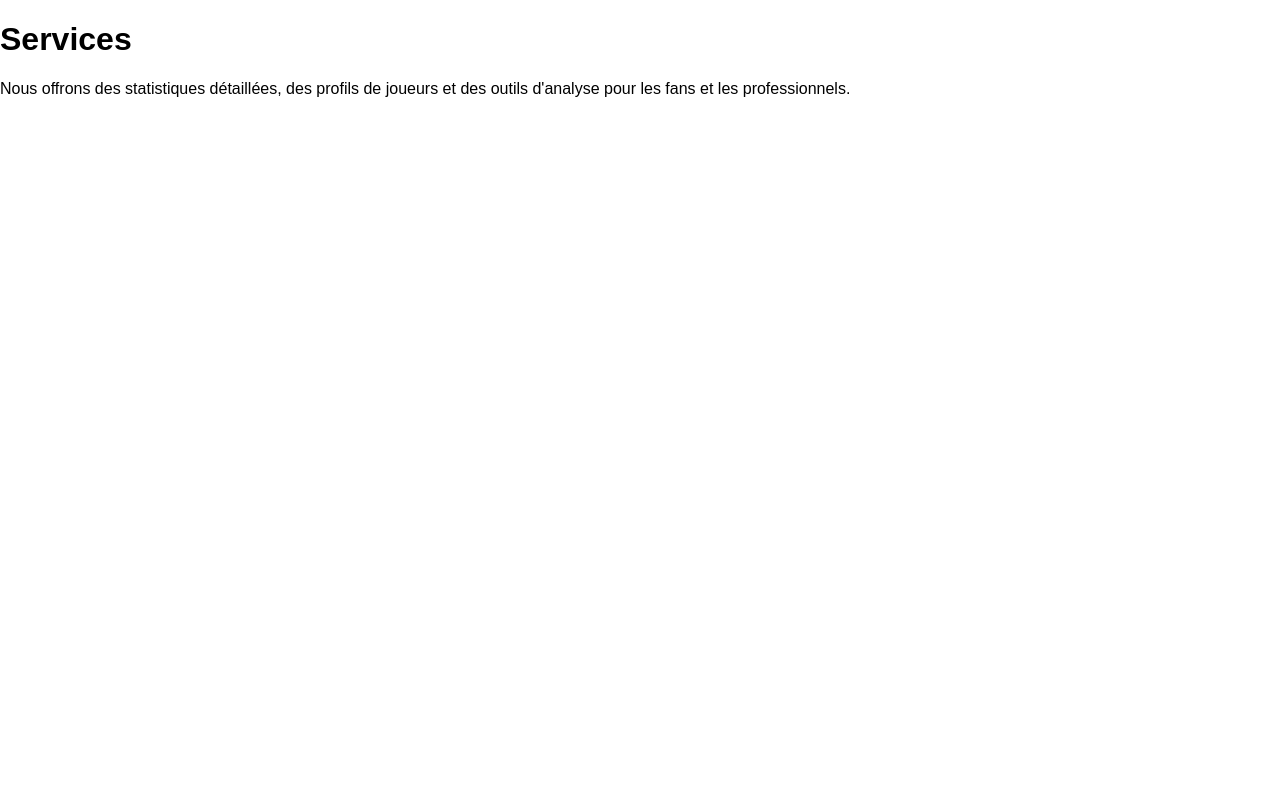
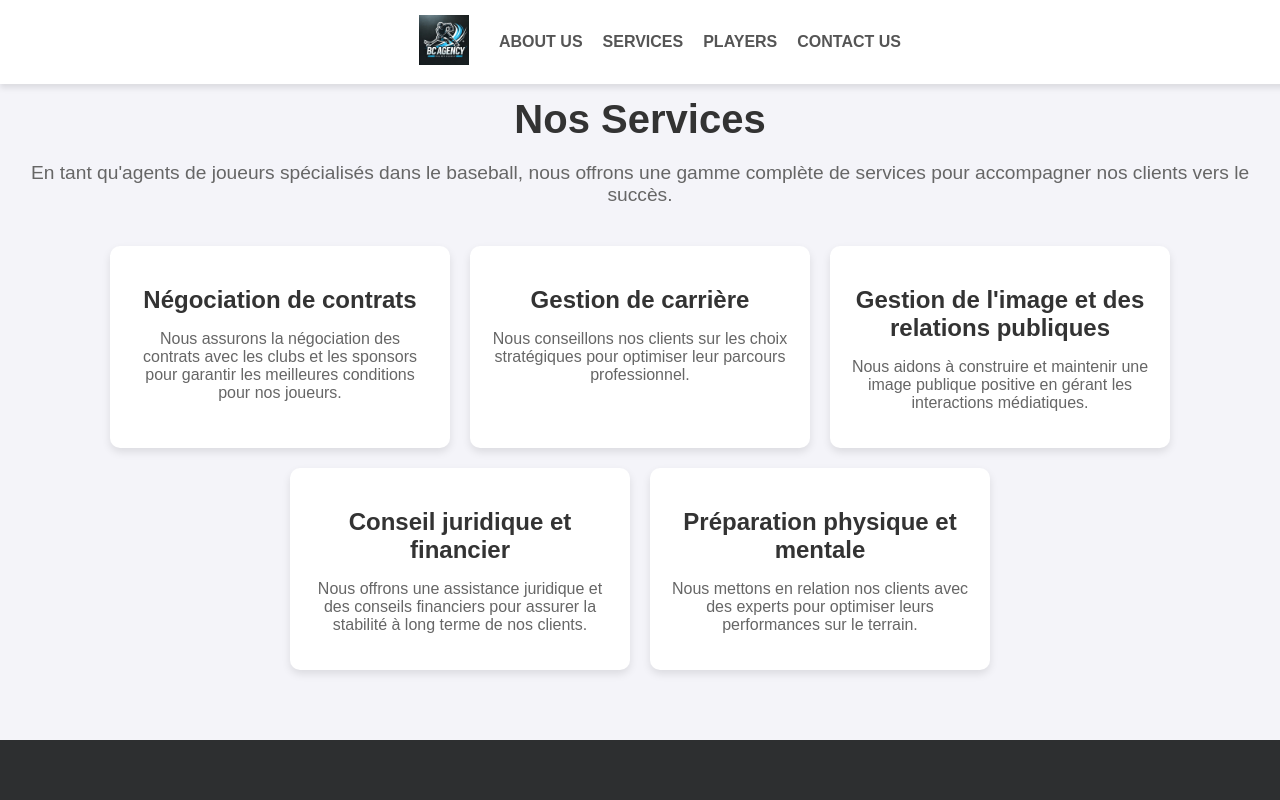
Before and after one commit to iffrit51/agency, a React (Create React App) app: page /services in a window 1280 px wide. Shown: the top 800 px of the page. Built offline with nearby package versions, Linux system fonts and the light colour scheme.

Commit message:
Add Services

```diff
--- /dev/null
+++ b/src/pages/Services.css
@@ -0,0 +1,74 @@
+body {
+    font-family: 'Arial', sans-serif;
+    margin: 0;
+    padding: 0;
+    box-sizing: border-box;
+}
+
+.services-section {
+    background-color: #f4f4f9;
+    padding: 70px 20px;
+    text-align: center;
+}
+
+.services-section h1 {
+    font-size: 2.5em;
+    margin-bottom: 20px;
+    color: #333;
+}
+
+.intro {
+    font-size: 1.2em;
+    margin-bottom: 40px;
+    color: #666;
+}
+
+.services-container {
+    display: flex;
+    flex-wrap: wrap;
+    justify-content: center;
+    gap: 20px;
+}
+
+.service-photo {
+    background-color: #fff;
+    border-radius: 10px;
+    box-shadow: 0 4px 8px rgba(0, 0, 0, 0.1);
+    padding: 20px;
+    width: 300px;
+    transition: transform 0.3s, box-shadow 0.3s;
+}
+
+.service-photo:hover {
+    transform: translateY(-10px);
+    box-shadow: 0 8px 16px rgba(0, 0, 0, 0.2);
+}
+
+.service-icons {
+    font-size: 2em;
+    margin-bottom: 15px;
+    color: #007bff;
+}
+
+.service-photo h2 {
+    font-size: 1.5em;
+    margin-bottom: 10px;
+    color: #333;
+}
+
+.service-photo p {
+    font-size: 1em;
+    color: #666;
+}
+
+@media (max-width: 768px) {
+    .services-container {
+        flex-direction: column;
+        align-items: center;
+    }
+
+    .service-photo {
+        width: 100%;
+        max-width: 500px;
+    }
+}
--- a/src/pages/Services.js
+++ b/src/pages/Services.js
@@ -1,12 +1,58 @@
 import React from 'react';
+import Footer from './Footer';
+import Navbar from './NavBar';
+import './Services.css'; // Assurez-vous d'importer le fichier CSS correspondant
+
+const servicesData = [
+    {
+        icon: 'fa-handshake',
+        title: 'Négociation de contrats',
+        description: 'Nous assurons la négociation des contrats avec les clubs et les sponsors pour garantir les meilleures conditions pour nos joueurs.'
+    },
+    {
+        icon: 'fa-chart-line',
+        title: 'Gestion de carrière',
+        description: 'Nous conseillons nos clients sur les choix stratégiques pour optimiser leur parcours professionnel.'
+    },
+    {
+        icon: 'fa-bullhorn',
+        title: 'Gestion de l\'image et des relations publiques',
+        description: 'Nous aidons à construire et maintenir une image publique positive en gérant les interactions médiatiques.'
+    },
+    {
+        icon: 'fa-gavel',
+        title: 'Conseil juridique et financier',
+        description: 'Nous offrons une assistance juridique et des conseils financiers pour assurer la stabilité à long terme de nos clients.'
+    },
+    {
+        icon: 'fa-dumbbell',
+        title: 'Préparation physique et mentale',
+        description: 'Nous mettons en relation nos clients avec des experts pour optimiser leurs performances sur le terrain.'
+    }
+];
 
 const Services = () => {
-  return (
-    <div>
-      <h1>Services</h1>
-      <p>Nous offrons des statistiques détaillées, des profils de joueurs et des outils d'analyse pour les fans et les professionnels.</p>
-    </div>
-  );
+    return (
+        <div>
+            <Navbar />
+            <div className="services-section">
+                <h1>Nos Services</h1>
+                <p className="intro">
+                    En tant qu'agents de joueurs spécialisés dans le baseball, nous offrons une gamme complète de services pour accompagner nos clients vers le succès.
+                </p>
+                <div className="services-container">
+                    {servicesData.map((service, index) => (
+                        <div className="service-photo" key={index}>
+                            <i className={`fas ${service.icons} service-icons`}></i>
+                            <h2>{service.title}</h2>
+                            <p>{service.description}</p>
+                        </div>
+                    ))}
+                </div>
+            </div>
+            <Footer />
+        </div>
+    );
 };
 
 export default Services;
```
